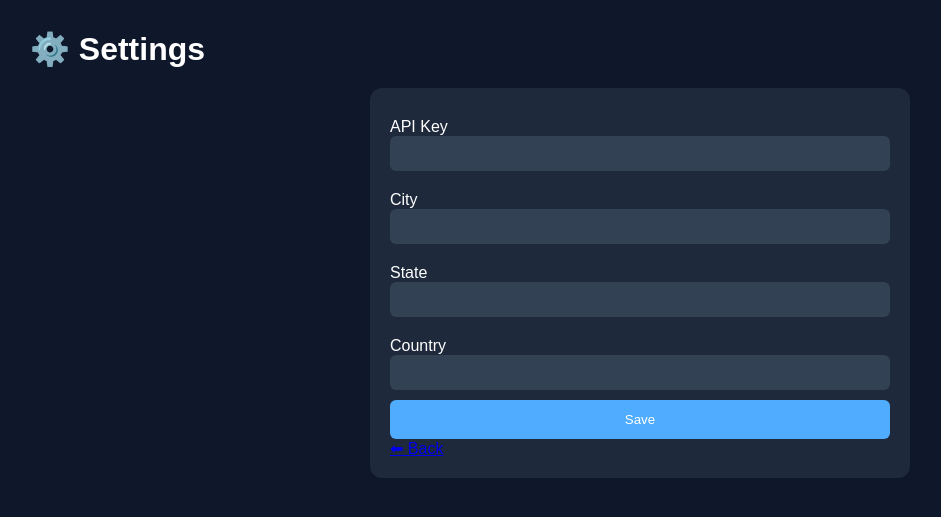
After one commit to SnowFox4827/weather, a Flask app: page /settings in a window 1280 px wide. The commit adds this page. Shown: the top 517 px of the page, without its empty margins (0-941 px from the left). Run offline with Flask 3, Linux system fonts and the light colour scheme.

Commit message:
Created weather dashboard version

```diff
--- a/app.py
+++ b/app.py
@@ -5,7 +5,7 @@ from collections import defaultdict
 
 app = Flask(__name__)
 
-# ---------------- CONFIG ----------------
+# ---------- CONFIG ----------
 def load_config():
     try:
         with open("config.json") as f:
@@ -20,44 +20,38 @@ def update_config(new_values):
     with open("config.json", "w") as f:
         json.dump(config, f, indent=2)
 
-# ---------------- API CALLS ----------------
+# ---------- API FUNCTIONS ----------
 def get_geo(api_key, city, state, country):
     url = f'http://api.openweathermap.org/geo/1.0/direct?q={city},{state},{country}&appid={api_key}'
-    response = requests.get(url).json()
+    data = requests.get(url).json()
 
-    if not response:
+    if not data:
         return None, None
 
-    return response[0]["lat"], response[0]["lon"]
+    return data[0]["lat"], data[0]["lon"]
+
 
 def get_current_weather(api_key, lat, lon):
     url = f"https://api.openweathermap.org/data/2.5/weather?lat={lat}&lon={lon}&units=imperial&appid={api_key}"
     return requests.get(url).json()
 
+
 def get_forecast(api_key, lat, lon):
     url = f"https://api.openweathermap.org/data/2.5/forecast?lat={lat}&lon={lon}&units=imperial&appid={api_key}"
     return requests.get(url).json()
 
-# ---------------- ROUTES ----------------
-@app.route("/", methods=["GET", "POST"])
-def index():
+# ---------- ROUTES ----------
+@app.route("/")
+def dashboard():
     config = load_config()
 
-    if request.method == "POST":
-        update_config({
-            "api_key": request.form["api_key"],
-            "city": request.form["city"],
-            "state": request.form["state"],
-            "country": request.form["country"]
-        })
-        return redirect(url_for("index"))
-
-    return render_template("index.html", config=config)
-
-
-@app.route("/weather")
-def weather():
-    config = load_config()
+    if not all([
+        config.get("api_key"),
+        config.get("city"),
+        config.get("state"),
+        config.get("country")
+    ]):
+        return redirect(url_for("settings"))
 
     lat, lon = get_geo(
         config["api_key"],
@@ -69,41 +63,47 @@ def weather():
     if lat is None:
         return "Invalid location"
 
-    data = get_current_weather(config["api_key"], lat, lon)
-
-    return render_template("weather.html", data=data, config=config)
-
-
-@app.route("/forecast")
-def forecast():
-    config = load_config()
-
-    lat, lon = get_geo(
-        config["api_key"],
-        config["city"],
-        config["state"],
-        config["country"]
-    )
-
-    data = get_forecast(config["api_key"], lat, lon)
+    current = get_current_weather(config["api_key"], lat, lon)
+    forecast_raw = get_forecast(config["api_key"], lat, lon)
 
     daily = defaultdict(list)
-
-    for entry in data["list"]:
+    for entry in forecast_raw["list"]:
         date = entry["dt_txt"].split()[0]
         daily[date].append(entry)
 
-    forecast_data = []
+    forecast = []
     for date, entries in list(daily.items())[:5]:
         temps = [e["main"]["temp"] for e in entries]
-        forecast_data.append({
+        forecast.append({
             "date": date,
             "high": max(temps),
             "low": min(temps)
         })
 
-    return render_template("forecast.html", forecast=forecast_data, config=config)
+    return render_template(
+        "dashboard.html",
+        current=current,
+        forecast=forecast,
+        config=config
+    )
 
 
+@app.route("/settings", methods=["GET", "POST"])
+def settings():
+    config = load_config()
+
+    if request.method == "POST":
+        update_config({
+            "api_key": request.form["api_key"],
+            "city": request.form["city"],
+            "state": request.form["state"],
+            "country": request.form["country"]
+        })
+        return redirect(url_for("dashboard"))
+
+    return render_template("settings.html", config=config)
+
+
+# ---------- RUN ----------
 if __name__ == "__main__":
     app.run(debug=True)
--- a/static/styles.css
+++ b/static/styles.css
@@ -1,82 +1,92 @@
-/* General Reset */
 body {
+    margin: 0;
     font-family: Arial, sans-serif;
-    background: linear-gradient(to right, #4facfe, #00f2fe);
-    margin: 0;
-    padding: 0;
-    color: #333;
+    background: #0f172a;
+    color: white;
 }
 
-/* Center container */
-.container {
-    max-width: 600px;
-    margin: 60px auto;
-    background: white;
+/* Layout */
+.dashboard {
     padding: 30px;
-    border-radius: 12px;
-    box-shadow: 0 10px 25px rgba(0,0,0,0.2);
 }
 
-/* Headings */
-h1, h2 {
-    text-align: center;
+/* Header */
+.header {
+    margin-bottom: 20px;
 }
 
-/* Form styling */
-form input {
-    width: 100%;
-    padding: 10px;
-    margin: 8px 0;
-    border: 1px solid #ccc;
-    border-radius: 6px;
+.header h1 {
+    margin: 0;
+    font-size: 32px;
 }
 
-button {
-    width: 100%;
+.header p {
+    color: #94a3b8;
+}
+
+/* Grid */
+.grid {
+    display: grid;
+    grid-template-columns: 2fr 1fr;
+    gap: 20px;
+}
+
+/* Cards */
+.card {
+    background: #1e293b;
+    padding: 20px;
+    border-radius: 12px;
+}
+
+/* Big temp */
+.big-temp {
+    font-size: 60px;
+}
+
+/* Details */
+.details {
+    display: flex;
+    justify-content: space-between;
+    margin-top: 10px;
+}
+
+/* Forecast rows */
+.forecast-row {
+    display: flex;
+    justify-content: space-between;
+    padding: 10px 0;
+    border-bottom: 1px solid #334155;
+}
+
+/* Settings */
+.settings-card {
+    max-width: 500px;
+    margin: auto;
+}
+
+.settings-card form {
+    display: flex;
+    flex-direction: column;
+}
+
+.settings-card label {
+    margin-top: 10px;
+}
+
+.settings-card input {
+    padding: 10px;
+    border-radius: 6px;
+    border: none;
+    margin-bottom: 10px;
+    background: #334155;
+    color: white;
+}
+
+.settings-card button {
     padding: 12px;
     background: #4facfe;
     border: none;
     color: white;
-    font-size: 16px;
     border-radius: 6px;
     cursor: pointer;
-    transition: 0.3s;
 }
-
-button:hover {
-    background: #00c6ff;
-}
-
-/* Links */
-a {
-    display: block;
-    text-align: center;
-    margin-top: 15px;
-    text-decoration: none;
-    color: #4facfe;
-    font-weight: bold;
-}
-
-a:hover {
-    text-decoration: underline;
-}
-
-/* Weather card */
-.weather-box {
-    text-align: center;
-    padding: 20px;
-}
-
-.weather-box p {
-    font-size: 18px;
-    margin: 8px 0;
-}
-
-/* Forecast cards */
-.forecast-day {
-    background: #f7f9fc;
-    padding: 15px;
-    margin: 10px 0;
-    border-radius: 8px;
-    text-align: center;
-}
--- /dev/null
+++ b/templates/settings.html
@@ -0,0 +1,42 @@
+<!DOCTYPE html>
+<html>
+<head>
+    <title>Settings</title>
+    <link rel="stylesheet" href="{{ url_for('static', filename='styles.css') }}">
+</head>
+<body>
+
+<div class="dashboard">
+
+    <div class="header">
+        <h1>⚙️ Settings</h1>
+    </div>
+
+    <div class="card settings-card">
+
+        <form method="POST">
+
+            <label>API Key</label>
+            <input type="text" name="api_key" value="{{ config.get('api_key','') }}">
+
+            <label>City</label>
+            <input type="text" name="city" value="{{ config.get('city','') }}">
+
+            <label>State</label>
+            <input type="text" name="state" value="{{ config.get('state','') }}">
+
+            <label>Country</label>
+            <input type="text" name="country" value="{{ config.get('country','') }}">
+
+            <button type="submit">Save</button>
+
+        </form>
+
+        <a href="/">⬅ Back</a>
+
+    </div>
+
+</div>
+
+</body>
+</html>
```
Also changed, not shown: templates/Index.html (deleted, +0 -25 lines), templates/dashboard.html (added, +47 -0 lines), templates/forecast.html (deleted, +0 -24 lines), templates/weather.html (deleted, +0 -22 lines), weather.py (deleted, +0 -142 lines).
